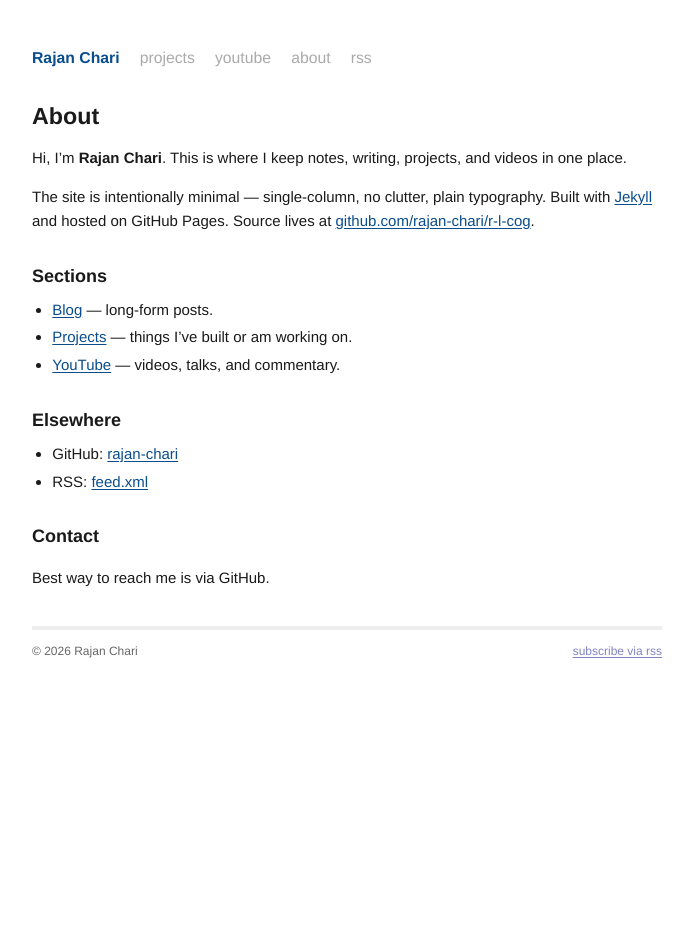
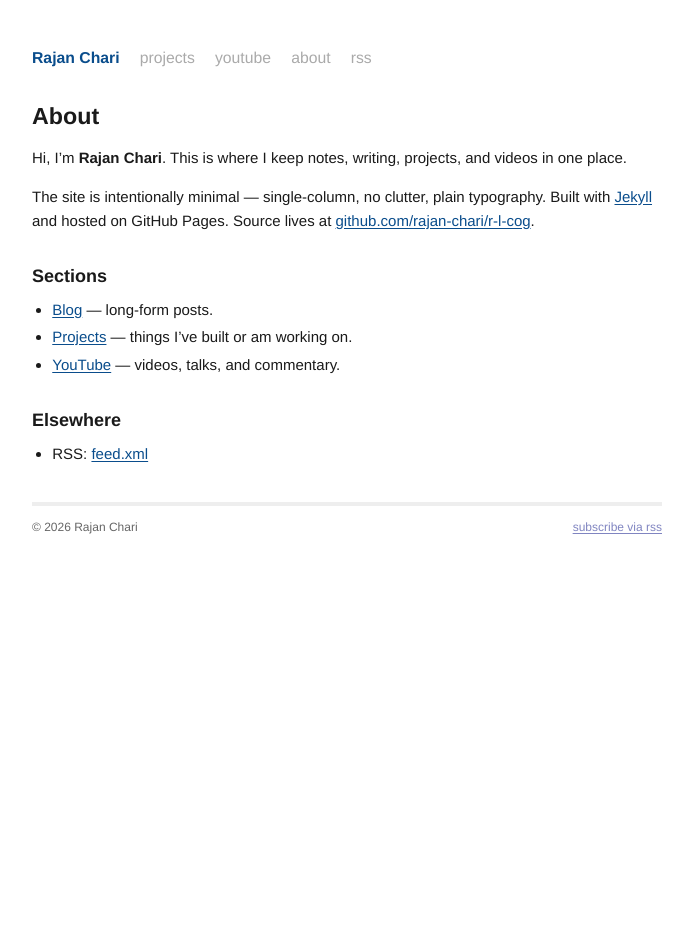
Before and after one commit to rajan-chari/r-l-cog, a Jekyll site: the page built from about.md, in a window 1280 px wide. Shown: the whole page, without its empty margins (293-986 px from the left). Built offline with Jekyll 4.4.1, drawn with Linux system fonts in a browser that asks for light colours.

Commit message:
Remove GitHub contact info from About
Drops the "Contact" section and the GitHub link from "Elsewhere". The page
still mentions the repo inline in the intro paragraph; only the explicit
contact callout is gone.

Co-Authored-By: Claude Opus 4.7 (1M context) <noreply@anthropic.com>

```diff
--- a/about.md
+++ b/about.md
@@ -20,9 +20,4 @@ GitHub Pages. Source lives at
 
 ## Elsewhere
 
-- GitHub: [rajan-chari](https://github.com/rajan-chari)
 - RSS: [feed.xml]({{ '/feed.xml' | relative_url }})
-
-## Contact
-
-Best way to reach me is via GitHub.
```
